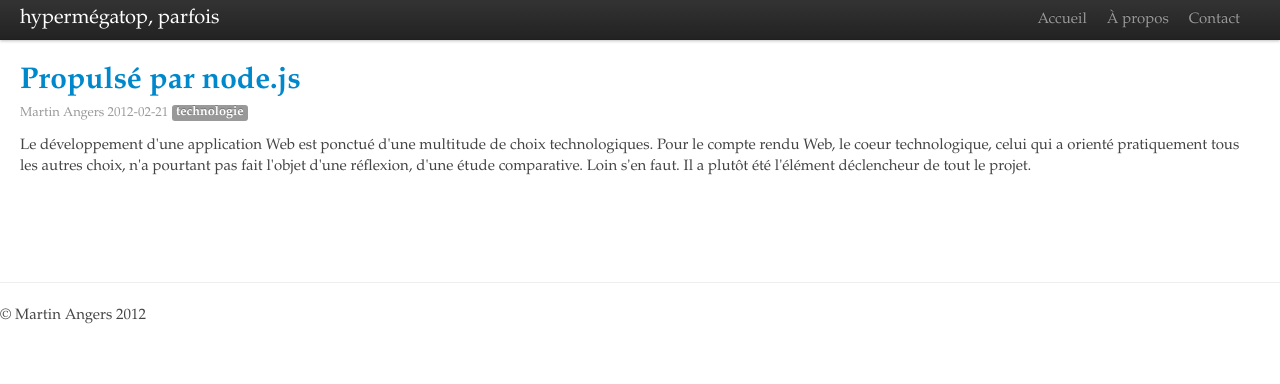
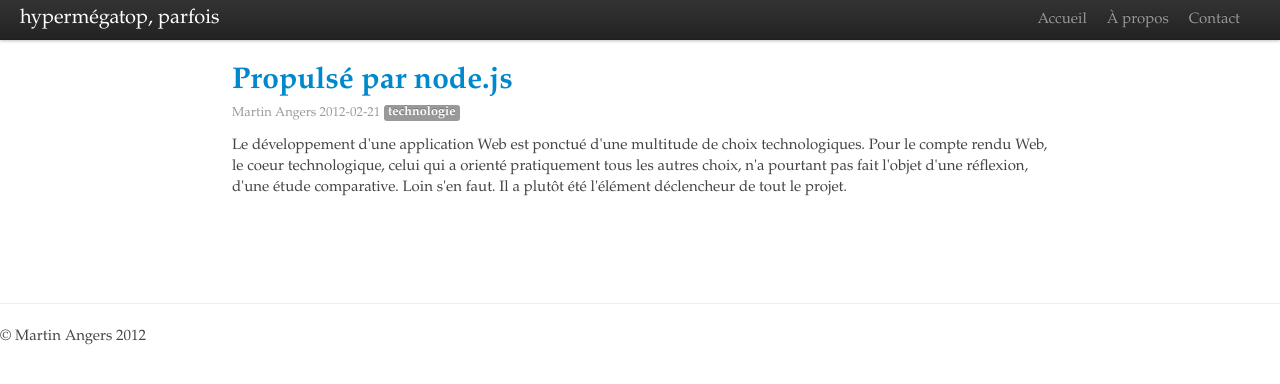
Before and after one commit to hypermegatop/hypermegatop.github.com, a Jekyll site: the page built from index.html, in a window 1280 px wide. Shown: the top 384 px of the page. Built offline with Jekyll 4.4.1, drawn with Linux system fonts in a browser that asks for light colours; nearby versions of some CDN libraries; the list of posts is cut into pages by our own code.

Commit message:
span 8 for main content

```diff
--- a/_layouts/master.html
+++ b/_layouts/master.html
@@ -40,7 +40,8 @@
 		</div>
 		<div class="container-fluid">
 			<div class="row-fluid">
-				<div class="span12">
+				<div class="span2">&nbsp;</div>
+				<div class="span8">
 					{{ content }}
 				</div>
 			</div>
```
